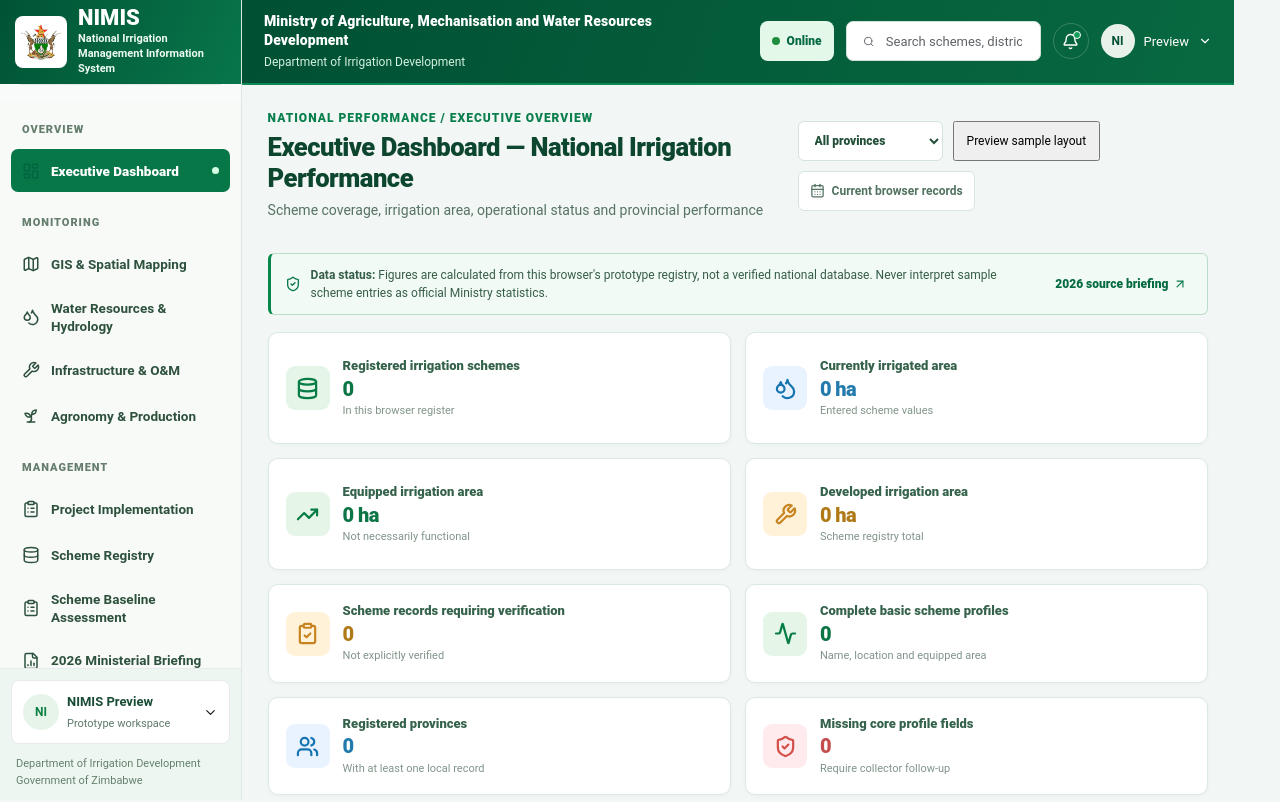
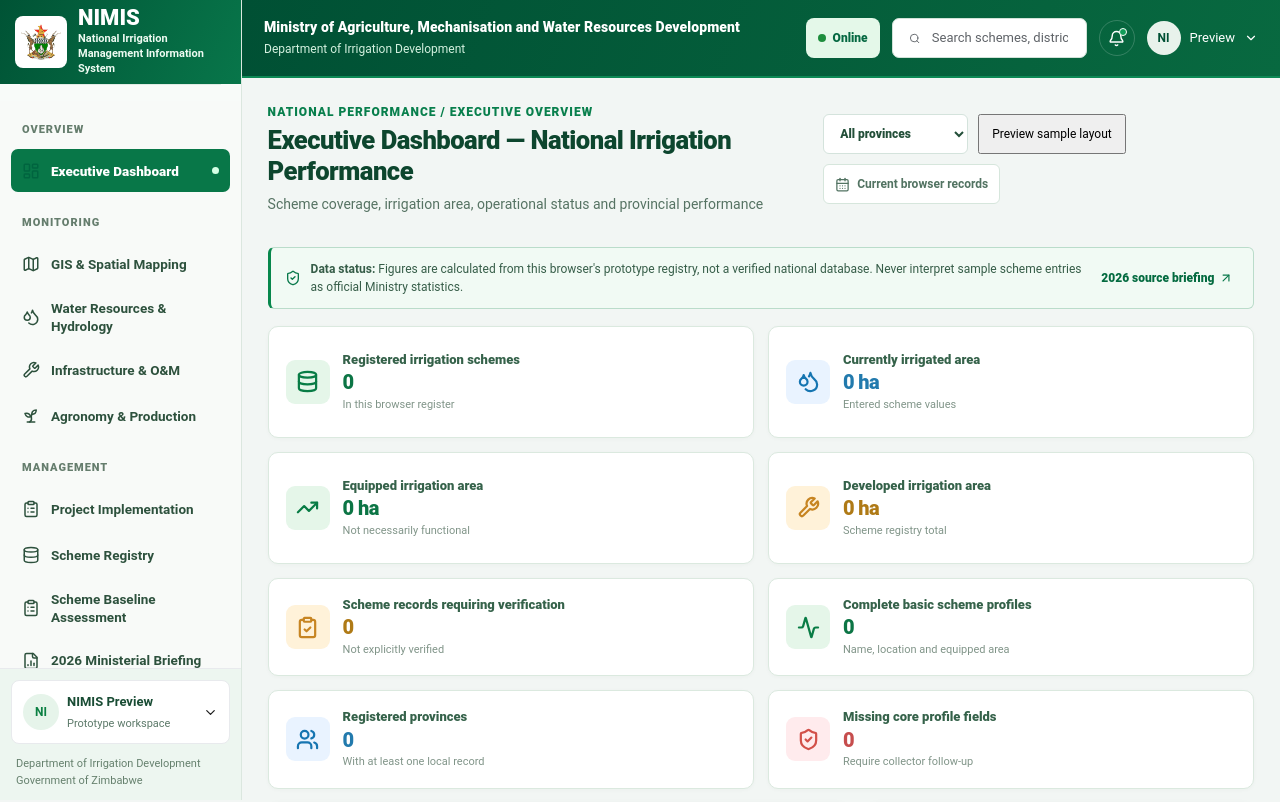
Before and after one commit to CipherBloom07/NIMIS, a React (Vite) app: page / in a window 1280 px wide. Shown: the top 802 px of the page. Built offline with nearby package versions, Linux system fonts and the light colour scheme.

Commit message:
Fix main panel width to fill screen exactly beside sidebar and eliminate squeezed or clipped right edge

```diff
--- a/src/readable-ui.css
+++ b/src/readable-ui.css
@@ -46,7 +46,7 @@ button:focus-visible,a:focus-visible,input:focus-visible,select:focus-visible,te
 .app-shell>.sidebar .user-info strong{color:#194c34!important;font-size:13px!important}
 .app-shell>.sidebar .user-info span{font-size:11px!important;color:#5c7969!important}
 .app-shell>.sidebar .sidebar-footer{padding:12px 5px 0!important;color:#66816e!important;font-size:11px!important;line-height:1.5!important}
-.app-shell>.main-area{margin-left:268px!important;min-width:0}
+.app-shell>.main-area{margin-left:268px!important;width:calc(100% - 268px)!important;min-width:0}
 .app-shell .topbar{
   position:sticky!important;top:0!important;z-index:9!important;
   background:linear-gradient(110deg,#005034,#086940)!important;color:#fff!important;
@@ -141,7 +141,7 @@ button:focus-visible,a:focus-visible,input:focus-visible,select:focus-visible,te
 .app-shell .data-management-page .reg-empty{font-size:13px!important}
 @media(max-width:1500px){
   .app-shell>.sidebar{width:242px!important;min-width:242px!important}
-  .app-shell>.main-area{margin-left:242px!important}
+  .app-shell>.main-area{margin-left:242px!important;width:calc(100% - 242px)!important}
   .app-shell .topbar .breadcrumb{display:none!important}
   .app-shell .topbar .searchbox{width:195px!important}
   .app-shell .overview-kpis{grid-template-columns:repeat(2,minmax(0,1fr))!important}
@@ -149,7 +149,7 @@ button:focus-visible,a:focus-visible,input:focus-visible,select:focus-visible,te
 @media(max-width:1080px){
   .app-shell>.sidebar{width:242px!important;min-width:242px!important;transform:translateX(-100%)!important;z-index:20!important}
   .app-shell>.sidebar.open{transform:translateX(0)!important}
-  .app-shell>.main-area{margin-left:0!important}
+  .app-shell>.main-area{margin-left:0!important;width:100%!important}
   .app-shell .mobile-menu{display:grid!important;flex:none}
   .app-shell .topbar .ministry-brand{flex:1 1 auto!important}
   .app-shell .topbar .top-actions{gap:8px!important}
```
